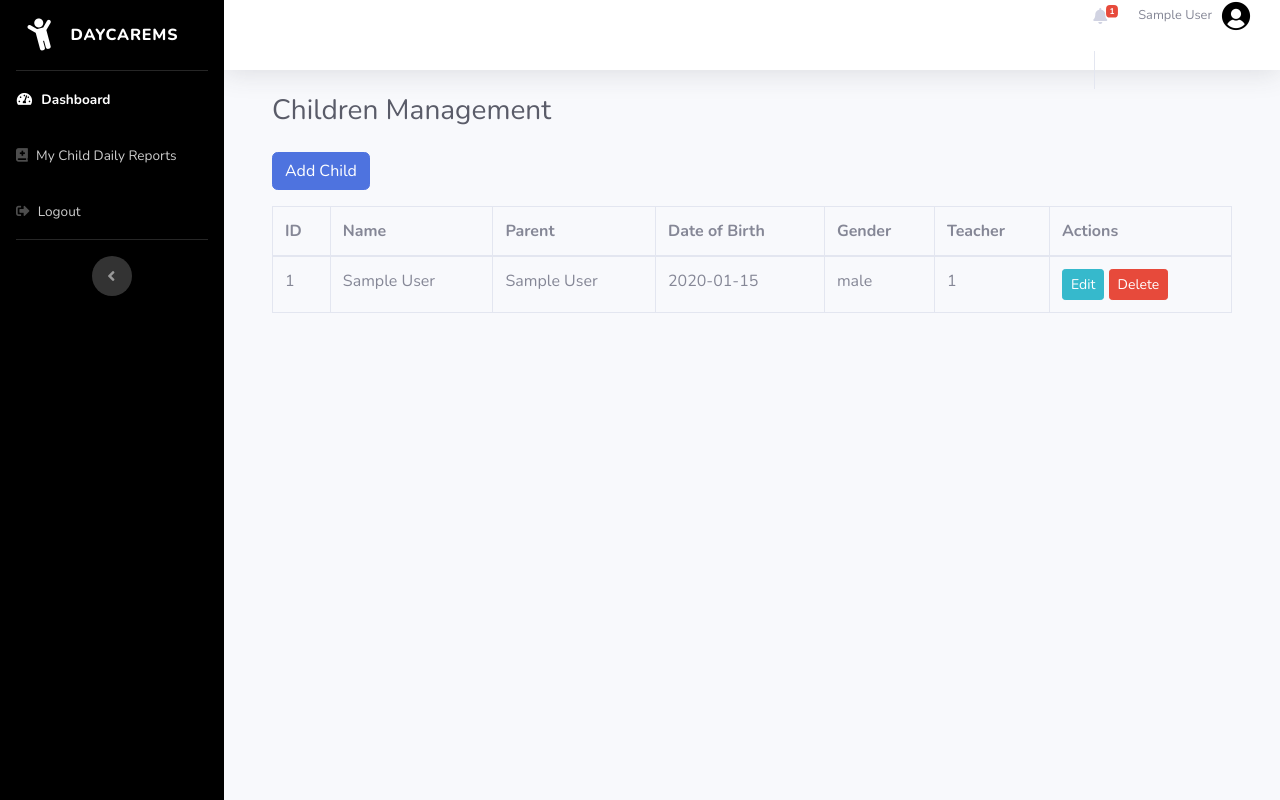
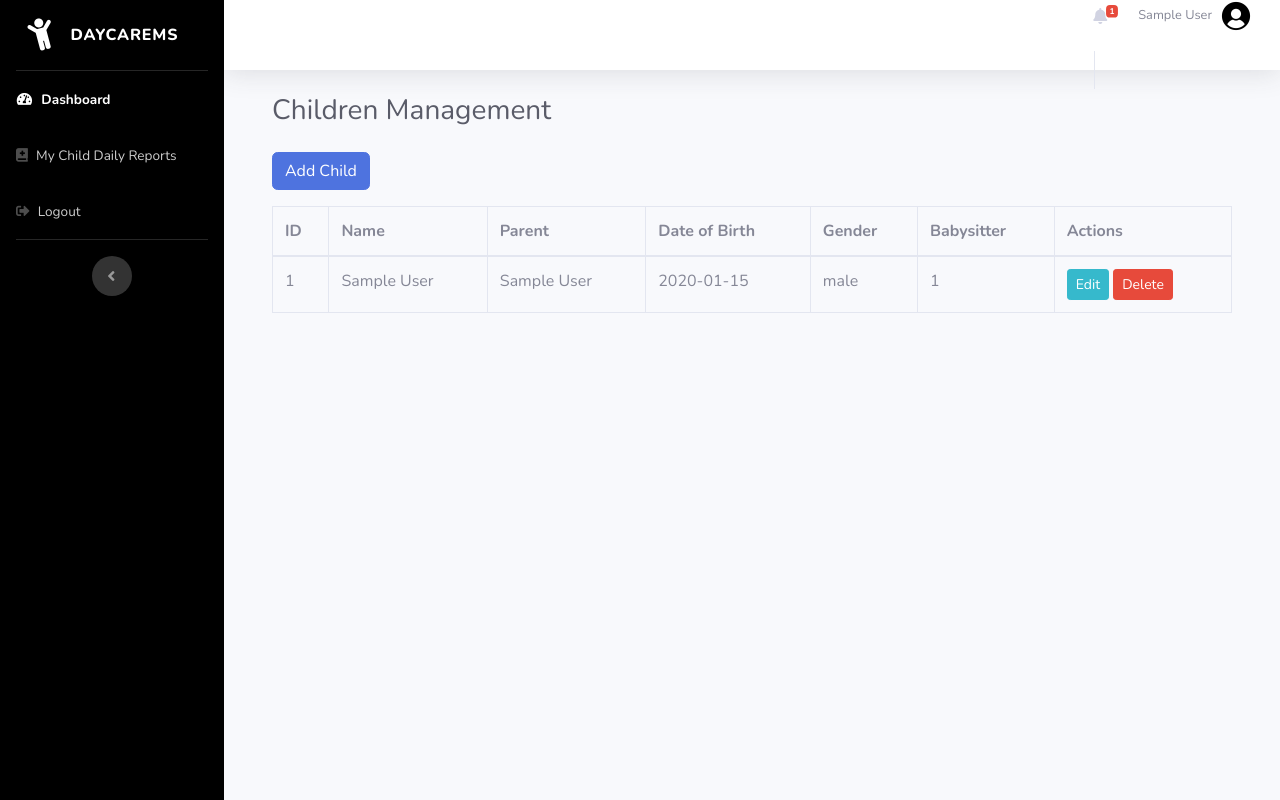
Before and after one commit to PhortKid/daycare_management, a PHP site: page /daycare/children in a window 1280 px wide. Run offline with PHP 8.4, Linux system fonts and the light colour scheme; the visitor is signed in with stand-in values (Sample User, id 1); tables that the repository leaves empty hold one stand-in row (values such as "Sample post"); some libraries are stand-ins or nearby versions.

Commit message:
Update index.php

```diff
--- a/children/index.php
+++ b/children/index.php
@@ -33,7 +33,7 @@ $result = mysqli_query($conn, $sql);
                 <th>Parent</th>
                 <th>Date of Birth</th>
                 <th>Gender</th>
-                <th>Teacher</th>
+                <th>Babysitter</th>
                 <th>Actions</th>
             </tr>
         </thead>
```
